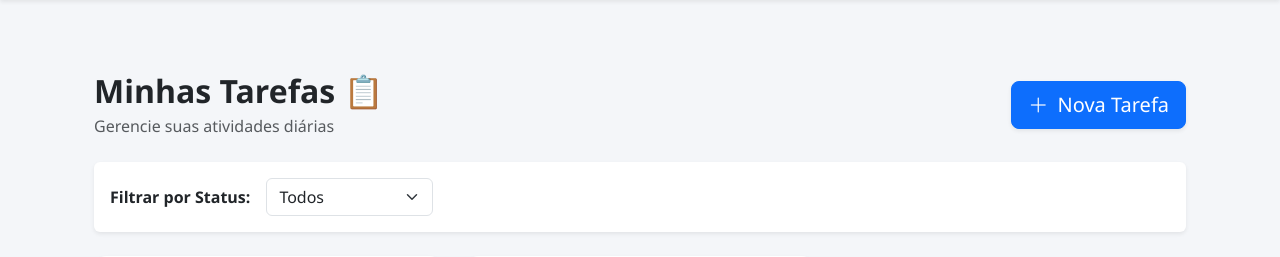
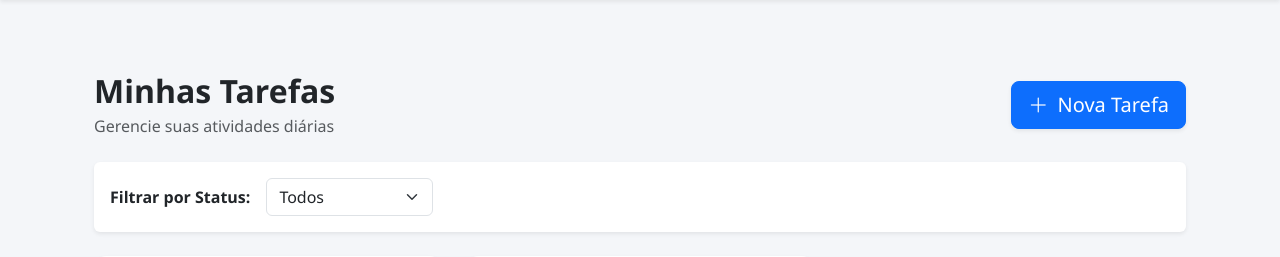
Before and after one commit to engsamantasa/taskflow-django, a Django app: page /tasks/ in a window 1280 px wide. Shown: the part 78-335 px from the top of the page. Run offline with Django 5.2, Linux system fonts and the light colour scheme; a user stored in the database is signed in; data comes from the database, SQL or seed files in the repository; some libraries are stand-ins or nearby versions.

Commit message:
Ajustando emoji de sem tarefas

```diff
--- a/taskflow/templates/tasks/task_list.html
+++ b/taskflow/templates/tasks/task_list.html
@@ -6,7 +6,7 @@
     <!-- Header -->
     <div class="d-flex justify-content-between align-items-center mb-4">
         <div>
-            <h2 class="fw-bold text-dark mb-1">Minhas Tarefas 📋</h2>
+            <h2 class="fw-bold text-dark mb-1">Minhas Tarefas</h2>
             <p class="text-muted m-0">Gerencie suas atividades diárias</p>
         </div>
 
@@ -124,7 +124,7 @@
         <div class="col-12">
             <div class="text-center py-5 bg-white rounded-4 shadow-sm">
                 <div class="mb-3">
-                    <span style="font-size: 4rem;">🎉</span>
+                    <span style="font-size: 4rem;">🚀</span>
                 </div>
                 <h3 class="fw-bold text-muted">Tudo limpo por aqui!</h3>
                 <p class="text-muted mb-4">
```
